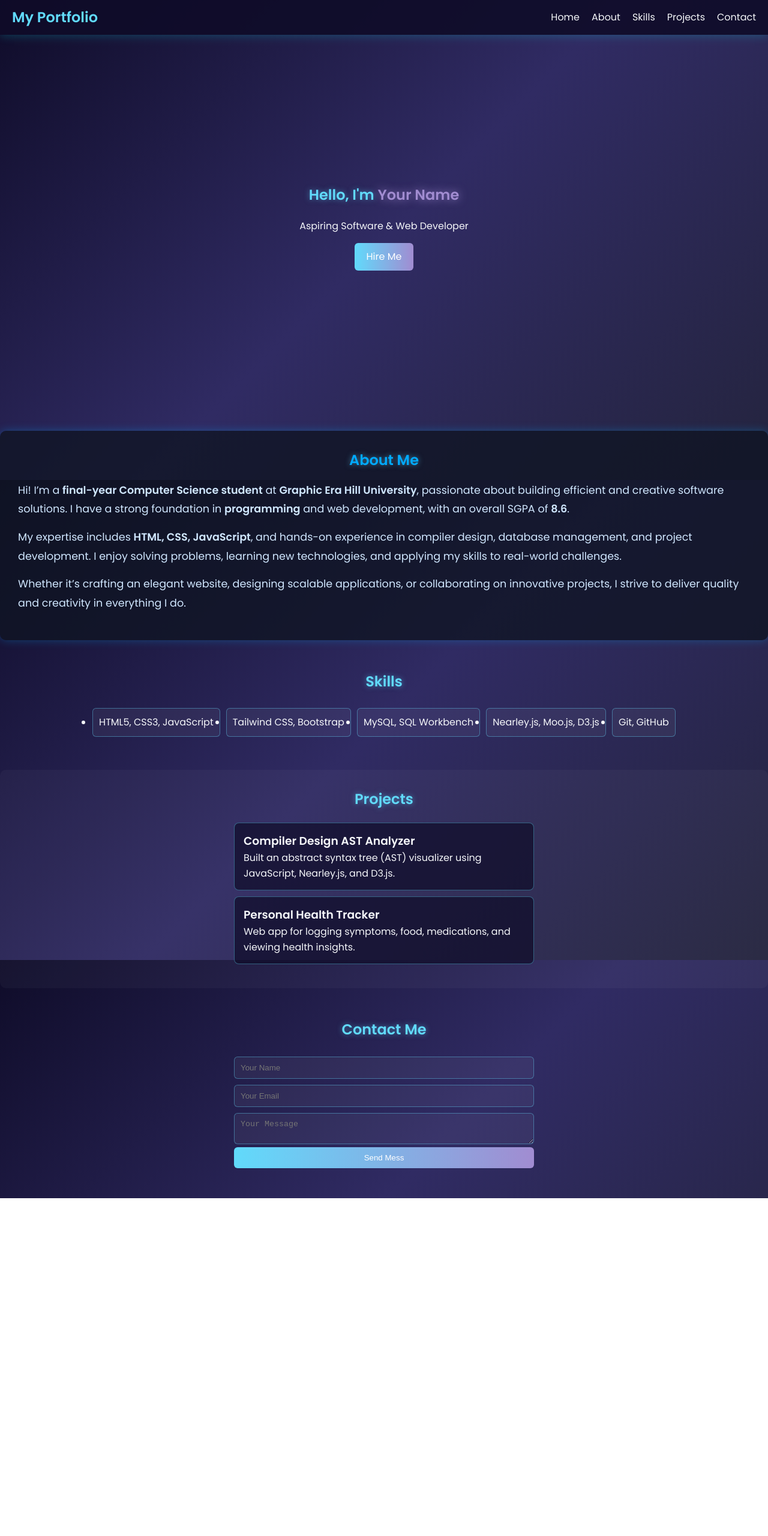
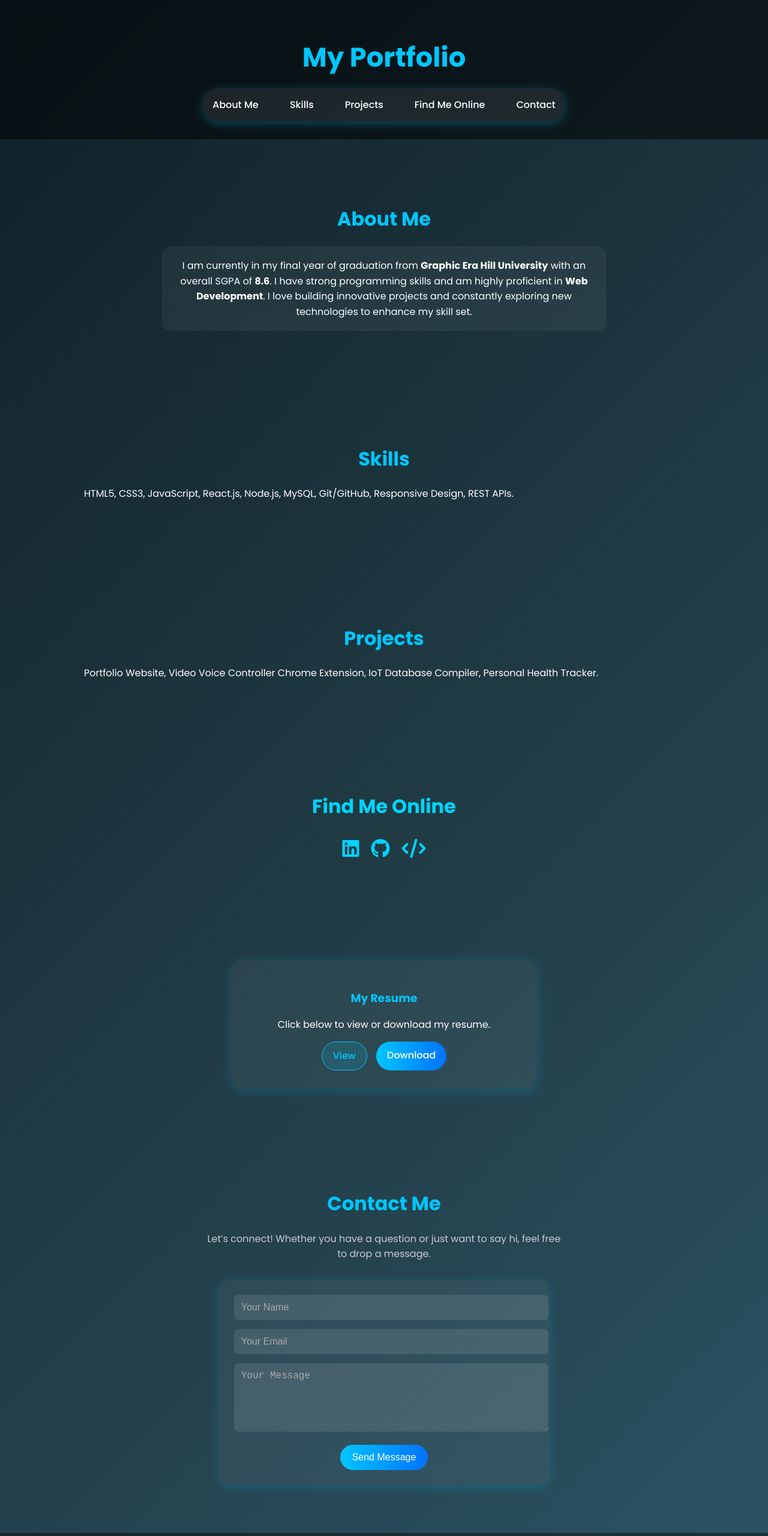
Before and after one commit to tanujadhami24/My-Portfolio, a plain HTML site: page index.html in a window 1280 px wide. Shown: the top 2560 px of the page at 60% size. Before the commit the page ends 1997 px from the top, so only its background shows below. Drawn offline with Linux system fonts and the light colour scheme.

Commit message:
Updated resume section

```diff
--- a/index.html
+++ b/index.html
@@ -5,83 +5,100 @@
     <meta name="viewport" content="width=device-width, initial-scale=1.0">
     <title>My Portfolio</title>
     <link rel="stylesheet" href="style.css">
-    <link rel="preconnect" href="https://fonts.googleapis.com">
-    <link href="https://fonts.googleapis.com/css2?family=Poppins:wght@400;600&display=swap" rel="stylesheet">
-    <script defer src="script.js"></script>
+    <link href="https://fonts.googleapis.com/css2?family=Poppins:wght@400;500;700&display=swap" rel="stylesheet">
+    <link rel="stylesheet" href="https://cdnjs.cloudflare.com/ajax/libs/font-awesome/6.4.0/css/all.min.css">
+
 </head>
 <body>
-    <!-- Navigation -->
+
+    <!-- Header Section -->
     <header>
+        <h1>My Portfolio</h1>
         <nav>
-            <h1 class="logo">My Portfolio</h1>
             <ul class="nav-links">
-                <li><a href="#home">Home</a></li>
-                <li><a href="#about">About</a></li>
+                <li><a href="#about">About Me</a></li>
                 <li><a href="#skills">Skills</a></li>
                 <li><a href="#projects">Projects</a></li>
+                <li><a href="#socials">Find Me Online</a></li>
                 <li><a href="#contact">Contact</a></li>
             </ul>
         </nav>
     </header>
 
-    <!-- Hero Section -->
-    <section id="home" class="hero">
-        <div class="hero-text">
-            <h2>Hello, I'm <span class="highlight">Your Name</span></h2>
-            <p>Aspiring Software & Web Developer</p>
-            <a href="#contact" class="btn">Hire Me</a>
-        </div>
+    <!-- About Section -->
+    <section id="about" class="container">
+        <h2>About Me</h2>
+        <p>
+            I am currently in my final year of graduation from <strong>Graphic Era Hill University</strong>
+            with an overall SGPA of <strong>8.6</strong>.
+            I have strong programming skills and am highly proficient in <strong>Web Development</strong>.
+            I love building innovative projects and constantly exploring new technologies to enhance my skill set.
+        </p>
     </section>
 
-    <!-- About Section -->
-    <section id="about">
-    <div class="container">
-        <h2>About Me</h2>
+    <!-- Skills Section -->
+    <section id="skills" class="container">
+        <h2>Skills</h2>
         <p>
-            Hi! I’m a <strong>final-year Computer Science student</strong> at <strong>Graphic Era Hill University</strong>, passionate about building efficient and creative software solutions.
-            I have a strong foundation in <strong>programming</strong> and web development, with an overall SGPA of <strong>8.6</strong>.
+            HTML5, CSS3, JavaScript, React.js, Node.js, MySQL, Git/GitHub, Responsive Design, REST APIs.
         </p>
-        <p>
-            My expertise includes <strong>HTML, CSS, JavaScript</strong>, and hands-on experience in compiler design, database management, and project development.
-            I enjoy solving problems, learning new technologies, and applying my skills to real-world challenges.
-        </p>
-        <p>
-            Whether it’s crafting an elegant website, designing scalable applications, or collaborating on innovative projects, I strive to deliver quality and creativity in everything I do.
-        </p>
+    </section>
+
+    <!-- Projects Section -->
+    <section id="projects" class="container">
+        <h2>Projects</h2>
+        <p>Portfolio Website, Video Voice Controller Chrome Extension, IoT Database Compiler, Personal Health Tracker.</p>
+    </section>
+
+      <!-- Social Links Section -->
+
+<section class="find-me-online">
+    <h2>Find Me Online</h2>
+    <div class="social-icons">
+        <a href="https://www.linkedin.com/in/tanuja-dhami-b1707125b" target="_blank"><i class="fab fa-linkedin"></i></a>
+        <a href="https://github.com/tanujadhami24" target="_blank"><i class="fab fa-github"></i></a>
+        <a href="https://leetcode.com/u/Tanuja_Dhami/" target="_blank"><i class="fas fa-code"></i></a>
+    </div>
+</section>
+
+<!-- Resume Download -->
+ <section id="resume">
+    <div class="resume-card">
+        <h3>My Resume</h3>
+        <p>Click below to view or download my resume.</p>
+        <div class="resume-actions">
+            <a href="TanujaDhami.pdf" target="_blank" class="view-btn">View</a>
+            <a href="TanujaDhami.pdfS" download class="download-btn">Download</a>
+        </div>
     </div>
 </section>
 
 
-    <!-- Skills Section -->
-    <section id="skills" class="skills">
-        <h2>Skills</h2>
-        <ul>
-            <li>HTML5, CSS3, JavaScript</li>
-            <li>Tailwind CSS, Bootstrap</li>
-            <li>MySQL, SQL Workbench</li>
-            <li>Nearley.js, Moo.js, D3.js</li>
-            <li>Git, GitHub</li>
-        </ul>
+
+    <!-- Contact Section -->
+    <section id="contact">
+        <h2>Contact Me</h2>
+        <p>Let’s connect! Whether you have a question or just want to say hi, feel free to drop a message.</p>
+
+        <form action="#" method="post" class="contact-form">
+            <div class="form-group">
+                <input type="text" placeholder="Your Name" required>
+            </div>
+            <div class="form-group">
+                <input type="email" placeholder="Your Email" required>
+            </div>
+            <div class="form-group">
+                <textarea placeholder="Your Message" rows="5" required></textarea>
+            </div>
+            <button type="submit">Send Message</button>
+        </form>
     </section>
 
-    <!-- Projects Section -->
-    <section id="projects" class="projects">
-        <h2>Projects</h2>
-        <div class="project-card">
-            <h3>Compiler Design AST Analyzer</h3>
-            <p>Built an abstract syntax tree (AST) visualizer using JavaScript, Nearley.js, and D3.js.</p>
-        </div>
-        <div class="project-card">
-            <h3>Personal Health Tracker</h3>
-            <p>Web app for logging symptoms, food, medications, and viewing health insights.</p>
-        </div>
-    </section>
 
-    <!-- Contact Section -->
-    <section id="contact" class="contact">
-        <h2>Contact Me</h2>
-        <form>
-            <input type="text" placeholder="Your Name" required>
-            <input type="email" placeholder="Your Email" required>
-            <textarea placeholder="Your Message"></textarea>
-            <button type="submit">Send Mess
+    <!-- Footer -->
+    <footer>
+        <p>© 2025 My Portfolio | Designed with ❤️</p>
+    </footer>
+
+</body>
+</html>
--- a/style.css
+++ b/style.css
@@ -1,203 +1,268 @@
-/* General Reset */
-* {
+/* General Styles */
+body {
+    font-family: 'Poppins', sans-serif;
+    background: linear-gradient(135deg, #0f2027, #203a43, #2c5364);
+    color: #ffffff;
     margin: 0;
     padding: 0;
-    box-sizing: border-box;
+    line-height: 1.6;
 }
 
-body {
-    font-family: 'Poppins', sans-serif;
-    line-height: 1.6;
-    color: #f5f7fa;
-    background: linear-gradient(135deg, #0f0c29, #302b63, #24243e);
-    background-attachment: fixed;
+/* Header */
+header {
+    text-align: center;
+    padding: 30px 20px;
+    background: rgba(0, 0, 0, 0.5);
+    backdrop-filter: blur(8px);
 }
 
-/* Navbar */
-header {
-    background: rgba(15, 12, 41, 0.9);
-    padding: 10px 20px;
-    box-shadow: 0 2px 15px rgba(0, 255, 255, 0.2);
+header h1 {
+    font-size: 2.8rem;
+    margin-bottom: 15px;
+    color: #00c6ff;
 }
 
+/* Navigation */
 nav {
     display: flex;
-    justify-content: space-between;
-    align-items: center;
-}
-
-.logo {
-    color: #61dafb;
-    font-size: 24px;
-    font-weight: 600;
+    justify-content: center;
+    background: rgba(255, 255, 255, 0.08);
+    padding: 15px 0;
+    border-radius: 50px;
+    width: fit-content;
+    margin: 0 auto;
+    box-shadow: 0 4px 15px rgba(0, 198, 255, 0.3);
 }
 
 .nav-links {
     list-style: none;
     display: flex;
+    gap: 20px;
+    margin: 0;
+    padding: 0;
 }
 
 .nav-links li {
-    margin-left: 20px;
+    position: relative;
 }
 
 .nav-links a {
-    color: #f5f7fa;
     text-decoration: none;
-    transition: color 0.3s ease;
+    color: #ffffff;
+    padding: 8px 16px;
+    border-radius: 25px;
+    font-weight: 500;
+    transition: all 0.3s ease;
 }
 
 .nav-links a:hover {
-    color: #61dafb;
+    background: rgba(0, 198, 255, 0.2);
+    color: #00c6ff;
 }
 
-/* Hero */
-.hero {
-    height: 80vh;
-    display: flex;
-    align-items: center;
-    justify-content: center;
-    text-align: center;
-    background: transparent;
+.nav-links a.active {
+    background: linear-gradient(90deg, #00c6ff, #0072ff);
+    color: white;
 }
 
-.hero-text .highlight {
-    color: #a18cd1;
-    text-shadow: 0 0 15px rgba(161, 140, 209, 0.8);
-}
-
-.btn {
-    display: inline-block;
-    margin-top: 15px;
-    padding: 10px 20px;
-    background: linear-gradient(90deg, #61dafb, #a18cd1);
-    color: white;
-    text-decoration: none;
-    border-radius: 6px;
-    transition: transform 0.3s ease, box-shadow 0.3s ease;
-}
-
-.btn:hover {
-    transform: scale(1.05);
-    box-shadow: 0 0 20px rgba(97, 218, 251, 0.6);
-}
-
-/* Sections */
+/* Section Styles */
 section {
-    padding: 50px 20px;
+    padding: 80px 20px;
+    max-width: 1000px;
+    margin: auto;
 }
 
 h2 {
     text-align: center;
     margin-bottom: 20px;
-    color: #61dafb;
-    text-shadow: 0 0 10px rgba(97, 218, 251, 0.5);
+    font-size: 2rem;
+    color: #00c6ff;
 }
 
-.skills ul {
-    display: flex;
-    flex-wrap: wrap;
-    justify-content: center;
-}
-
-.skills li {
+/* About Section */
+#about p {
+    text-align: center;
+    max-width: 700px;
+    margin: auto;
     background: rgba(255, 255, 255, 0.05);
-    padding: 10px;
-    margin: 5px;
-    border-radius: 6px;
-    border: 1px solid rgba(97, 218, 251, 0.4);
-}
-
-/* Projects */
-.projects {
-    background: rgba(255, 255, 255, 0.03);
-    border-radius: 10px;
-    padding: 30px 20px;
-}
-
-.project-card {
-    background: rgba(15, 12, 41, 0.7);
-    padding: 15px;
-    margin: 10px auto;
-    max-width: 500px;
-    border-radius: 8px;
-    border: 1px solid rgba(97, 218, 251, 0.4);
-    transition: transform 0.3s ease;
-}
-
-.project-card:hover {
-    transform: scale(1.03);
-}
-
-/* Contact */
-.contact form {
-    max-width: 500px;
-    margin: auto;
-    display: flex;
-    flex-direction: column;
-}
-
-.contact input, .contact textarea {
-    margin: 5px 0;
-    padding: 10px;
-    background: rgba(255, 255, 255, 0.05);
-    color: white;
-    border: 1px solid rgba(97, 218, 251, 0.4);
-    border-radius: 6px;
-}
-
-.contact button {
-    padding: 10px;
-    background: linear-gradient(90deg, #61dafb, #a18cd1);
-    color: white;
-    border: none;
-    border-radius: 6px;
-}
-
-.contact button:hover {
-    box-shadow: 0 0 15px rgba(161, 140, 209, 0.6);
-}
-
-.socials {
-    text-align: center;
-    margin-top: 10px;
-}
-
-.socials a {
-    color: #61dafb;
-    text-decoration: none;
-}
-
-.socials a:hover {
-    text-shadow: 0 0 8px rgba(97, 218, 251, 0.8);
+    padding: 20px;
+    border-radius: 15px;
 }
 
 /* Footer */
 footer {
-    background: rgba(15, 12, 41, 0.9);
-    color: white;
     text-align: center;
-    padding: 10px;
-    border-top: 1px solid rgba(97, 218, 251, 0.3);
+    padding: 20px;
+    background: rgba(0, 0, 0, 0.4);
+    font-size: 0.9rem;
+    color: #aaa;
 }
 
-/* About Me Section */
-#about {
-    background: rgba(15, 20, 35, 0.8);
+/* Contact Section */
+#contact {
+    text-align: center;
+}
+
+#contact p {
+    max-width: 600px;
+    margin: 0 auto 30px;
+    color: #ccc;
+}
+
+.contact-form {
+    max-width: 500px;
+    margin: auto;
+    background: rgba(255, 255, 255, 0.05);
+    padding: 25px;
+    border-radius: 15px;
+    box-shadow: 0 4px 15px rgba(0, 198, 255, 0.2);
+}
+
+.form-group {
+    margin-bottom: 15px;
+}
+
+.contact-form input,
+.contact-form textarea {
+    width: 100%;
+    padding: 12px;
+    border: none;
+    outline: none;
+    border-radius: 8px;
+    background: rgba(255, 255, 255, 0.1);
+    color: white;
+    font-size: 1rem;
+}
+
+.contact-form input::placeholder,
+.contact-form textarea::placeholder {
+    color: #aaa;
+}
+
+.contact-form button {
+    background: linear-gradient(90deg, #00c6ff, #0072ff);
+    color: white;
+    border: none;
+    padding: 12px 20px;
+    border-radius: 25px;
+    font-size: 1rem;
+    cursor: pointer;
+    transition: transform 0.2s ease, background 0.3s ease;
+}
+
+.contact-form button:hover {
+    transform: scale(1.05);
+    background: linear-gradient(90deg, #0072ff, #00c6ff);
+}
+
+/* Resume Section */
+#resume {
+    text-align: center;
+    margin-top: 40px;
+}
+
+.resume-btn {
+    display: inline-block;
+    padding: 12px 25px;
+    background: linear-gradient(90deg, #00c6ff, #0072ff);
+    color: white;
+    border-radius: 25px;
+    font-weight: 500;
+    text-decoration: none;
+    transition: transform 0.2s ease, background 0.3s ease;
+}
+
+.resume-btn:hover {
+    transform: scale(1.05);
+    background: linear-gradient(90deg, #0072ff, #00c6ff);
+}
+/* Resume Section */
+#resume {
+    text-align: center;
+    padding: 60px 20px;
+}
+
+.resume-card {
+    background: rgba(255, 255, 255, 0.05);
     padding: 30px;
-    border-radius: 10px;
-    box-shadow: 0 0 15px rgba(0, 170, 255, 0.3);
+    border-radius: 20px;
+    max-width: 450px;
+    margin: 0 auto;
+    box-shadow: 0 4px 20px rgba(0, 198, 255, 0.2);
+    transition: transform 0.3s ease, box-shadow 0.3s ease;
+}
+
+.resume-card:hover {
+    transform: translateY(-5px);
+    box-shadow: 0 6px 25px rgba(0, 198, 255, 0.4);
+}
+
+.resume-card h3 {
+    color: #00c6ff;
+    margin-bottom: 15px;
+}
+
+.resume-actions {
+    display: flex;
+    justify-content: center;
+    gap: 15px;
+}
+
+.resume-actions a {
+    text-decoration: none;
+    padding: 10px 18px;
+    border-radius: 25px;
+    font-weight: 500;
+    transition: all 0.3s ease;
+}
+
+.resume-actions a.view-btn {
+    background: rgba(0, 198, 255, 0.15);
+    color: #00c6ff;
+    border: 1px solid #00c6ff;
+}
+
+.resume-actions a.view-btn:hover {
+    background: #00c6ff;
+    color: white;
+}
+
+.resume-actions a.download-btn {
+    background: linear-gradient(90deg, #00c6ff, #0072ff);
+    color: white;
+}
+
+.resume-actions a.download-btn:hover {
+    background: linear-gradient(90deg, #0072ff, #00c6ff);
+}
+
+/* Find Me Online Section */
+.find-me-online {
+    text-align: center;
+    padding: 60px 20px;
+}
+
+.find-me-online h2 {
+    font-size: 2rem;
+    margin-bottom: 20px;
+    color: #00d4ff;
+}
+
+.social-icons {
+    display: flex;
+    justify-content: center;
+    gap: 20px; /* Space between icons */
     margin-top: 20px;
 }
 
-#about h2 {
-    color: #00aaff;
-    margin-bottom: 15px;
+.social-icons a {
+    font-size: 2rem;
+    color: #00d4ff;
+    text-decoration: none;
+    transition: transform 0.3s ease, color 0.3s ease;
 }
 
-#about p {
-    margin-bottom: 15px;
-    font-size: 1.1em;
-    color: #d0e7ff;
-    line-height: 1.8;
+.social-icons a:hover {
+    transform: scale(1.2);
+    color: #ffffff;
 }
```
Also changed, not shown: script.js (+23 -4 lines), 1 other file.
